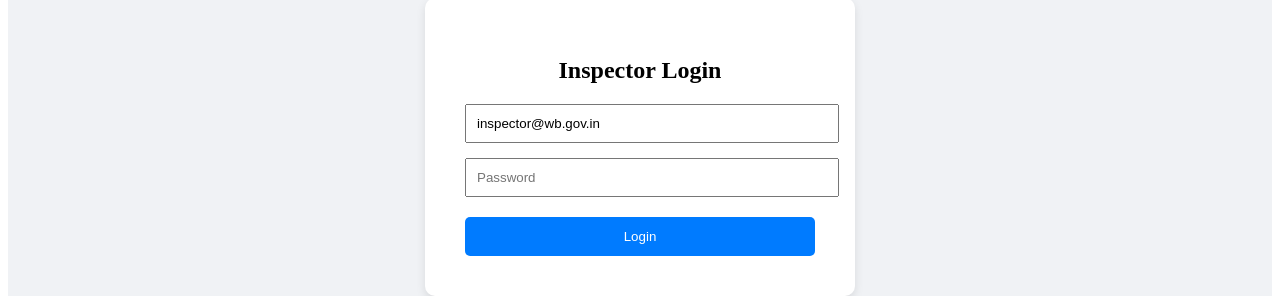
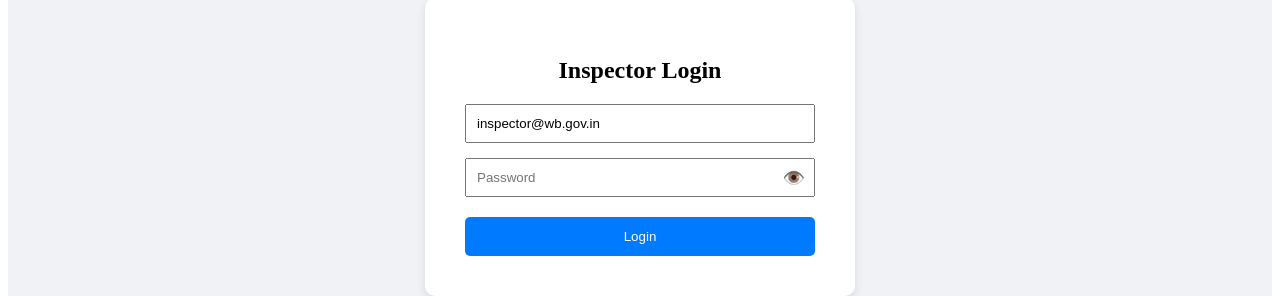
Before and after one commit to mrsubhojitdhali-ops/TechTonic, a React (Create React App) app in the folder Frontend/: page /inspector/login in a window 1280 px wide. Shown: the part 261-557 px from the top of the page. Built offline with nearby package versions, Linux system fonts and the light colour scheme.

Commit message:
updated design

```diff
--- a/Frontend/src/pages/InspectorLogin.jsx
+++ b/Frontend/src/pages/InspectorLogin.jsx
@@ -5,6 +5,7 @@ import api from '../api/axios';
 export default function InspectorLogin(){
   const [email,setEmail]=useState('inspector@wb.gov.in');
   const [password,setPassword]=useState('');
+  const [showPassword, setShowPassword] = useState(false);
   const nav=useNavigate();
 
   const handleLogin=async(e)=>{
@@ -24,8 +25,24 @@ export default function InspectorLogin(){
     <div style={{minHeight:'100vh', display:'flex', alignItems:'center', justifyContent:'center', background:'#f0f2f5'}}>
       <form onSubmit={handleLogin} style={{background:'white', padding:'40px', borderRadius:'10px', width:'350px', boxShadow:'0 4px 10px rgba(0,0,0,0.1)'}}>
         <h2 style={{textAlign:'center', marginBottom:'20px'}}>Inspector Login</h2>
-        <input style={{width:'100%', padding:'10px', marginBottom:'15px'}} placeholder="Email" value={email} onChange={e=>setEmail(e.target.value)} />
-        <input style={{width:'100%', padding:'10px', marginBottom:'20px'}} type="password" placeholder="Password" value={password} onChange={e=>setPassword(e.target.value)} />
+        <input style={{width:'100%', padding:'10px', marginBottom:'15px', boxSizing:'border-box'}} placeholder="Email" value={email} onChange={e=>setEmail(e.target.value)} />
+
+        <div style={{position:'relative', marginBottom:'20px'}}>
+          <input
+            style={{width:'100%', padding:'10px', paddingRight:'40px', boxSizing:'border-box'}}
+            type={showPassword ? "text" : "password"}
+            placeholder="Password"
+            value={password}
+            onChange={e=>setPassword(e.target.value)}
+          />
+          <span
+            onClick={()=>setShowPassword(!showPassword)}
+            style={{position:'absolute', right:'10px', top:'50%', transform:'translateY(-50%)', cursor:'pointer', userSelect:'none', fontSize:'18px'}}
+          >
+            {showPassword ? '🙈' : '👁️'}
+          </span>
+        </div>
+
         <button type="submit" style={{width:'100%', padding:'12px', background:'#007bff', color:'white', border:'none', borderRadius:'5px', cursor:'pointer'}}>Login</button>
       </form>
     </div>
```
Also changed, not shown: 1 other file (tests, documents, lock files or other folders).
